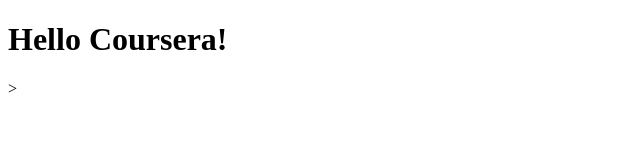
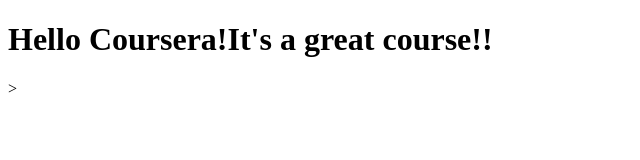
Before and after one commit to chachraanjali/coursera-test, a plain HTML site: page site/index.html in a window 1280 px wide. Shown: the whole page, without its empty margins (0-640 px from the left). Drawn offline with Linux system fonts and the light colour scheme.

Commit message:
Changes are done

```diff
--- a/site/index.html
+++ b/site/index.html
@@ -4,6 +4,6 @@
 	<title>Hello Coursera!</title>
 </head>
 <body>
-<h1>Hello Coursera!</h1>>
+<h1>Hello Coursera!It's a great course!!</h1>>
 </body>
 </html>
```
